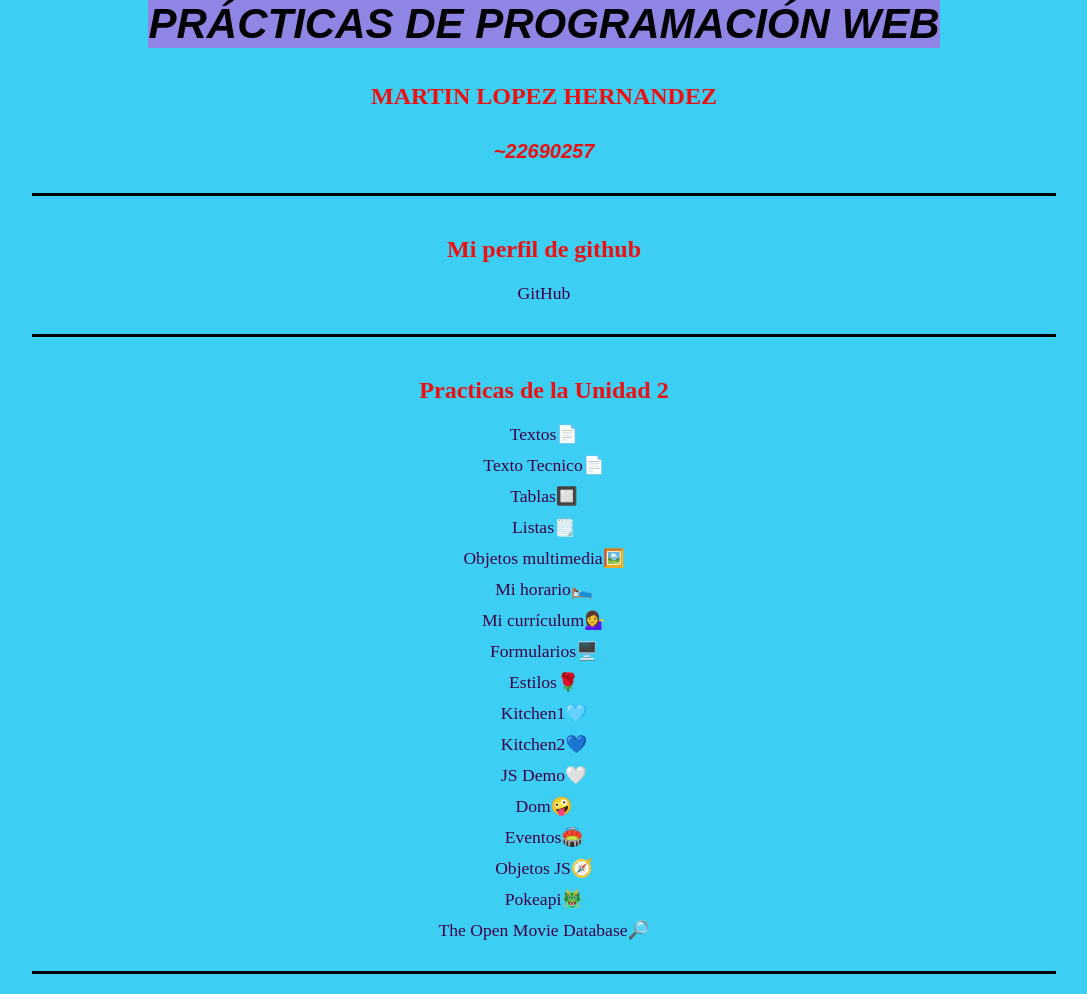
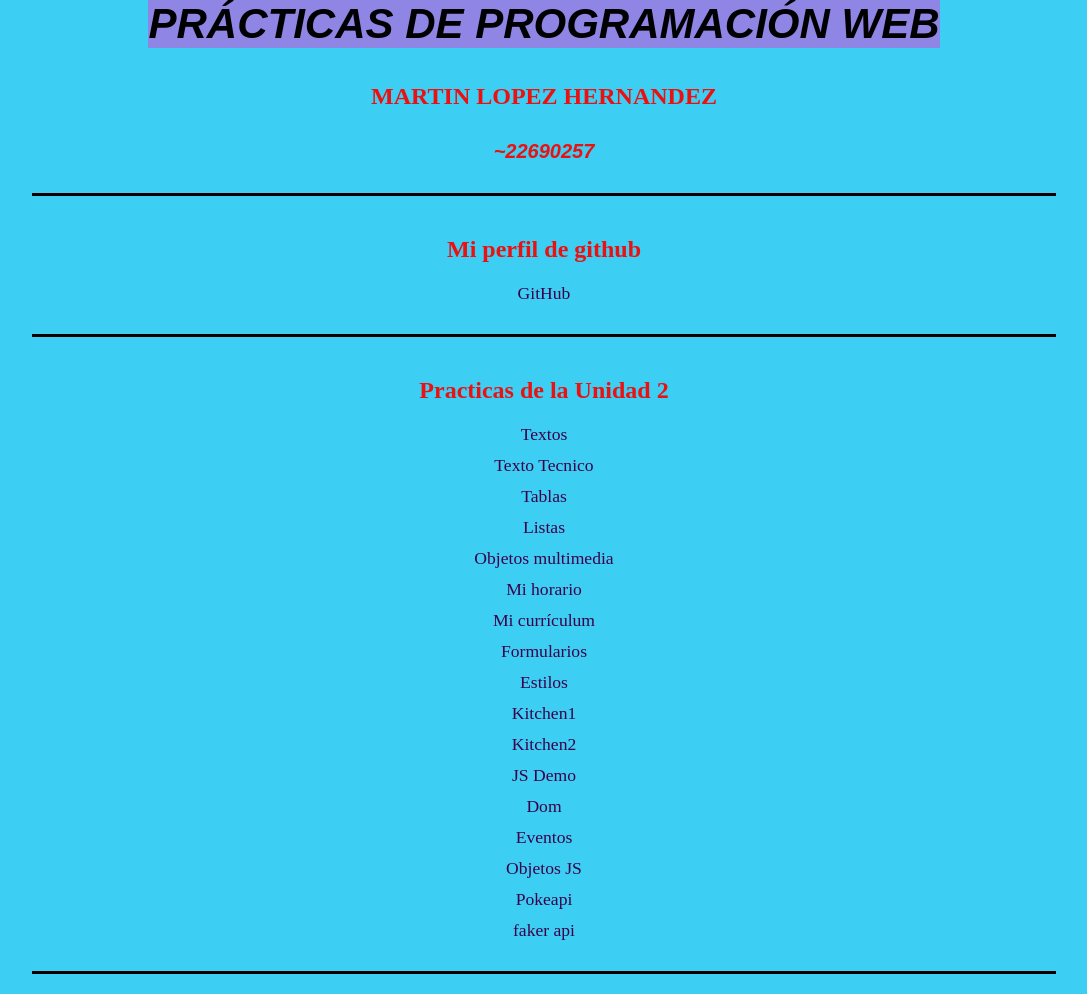
Before and after one commit to martincettemm/PRACTICAS_CORREGIDAS, a plain HTML site: page index.html in a window 1280 px wide. Shown: the whole page, without its empty margins (96-1183 px from the left). Drawn offline with Linux system fonts and the light colour scheme.

Commit message:
Update index.html

```diff
--- a/index.html
+++ b/index.html
@@ -17,23 +17,23 @@
     <a href="https://github.com/martincettemm" target="_blank">GitHub</a>
     <hr>
     <h2>Practicas de la Unidad 2</h2>
-    <a href="textos.html">Textos📄</a>
-    <a href="texto tecnico.html">Texto Tecnico📄</a>
-    <a href="tablas.html">Tablas🔲</a>
-    <a href="listas.html">Listas🗒️</a>
-    <a href="objetos.html">Objetos multimedia🖼️</a>
-    <a href="horario.html">Mi horario🛌</a>
-    <a href="Mi curriculum.html">Mi currículum💁‍♀️</a>
-    <a href="formularios.html">Formularios🖥️</a>
-    <a href="estilos.html">Estilos🌹</a>
-    <a href="kitchen-sink.html">Kitchen1🩵</a>
-    <a href="kitchen-sink2.html">Kitchen2💙</a>
-    <a href="js_demo.html">JS Demo🤍</a>
-    <a href="dom.html">Dom🤪</a>
-    <a href="eventos.html">Eventos🏟️</a>
-    <a href="objetos2.html">Objetos JS🧭</a>
-    <a href="pokeapi.html">Pokeapi🐲</a>
-    <a href="TheOpenMovieDatabaseapi.html">The Open Movie Database🔎</a>
+    <a href="textos.html">Textos</a>
+    <a href="texto tecnico.html">Texto Tecnico</a>
+    <a href="tablas.html">Tablas</a>
+    <a href="listas.html">Listas</a>
+    <a href="objetos.html">Objetos multimedia</a>
+    <a href="horario.html">Mi horario</a>
+    <a href="Mi curriculum.html">Mi currículum</a>
+    <a href="formularios.html">Formularios</a>
+    <a href="estilos.html">Estilos</a>
+    <a href="kitchen-sink.html">Kitchen1</a>
+    <a href="kitchen-sink2.html">Kitchen2</a>
+    <a href="js_demo.html">JS Demo</a>
+    <a href="dom.html">Dom</a>
+    <a href="eventos.html">Eventos</a>
+    <a href="objetos2.html">Objetos JS</a>
+    <a href="pokeapi.html">Pokeapi</a>
+    <a href="fakerapi.html">faker api</a>
     <hr>
 </body>
 </html>
```
